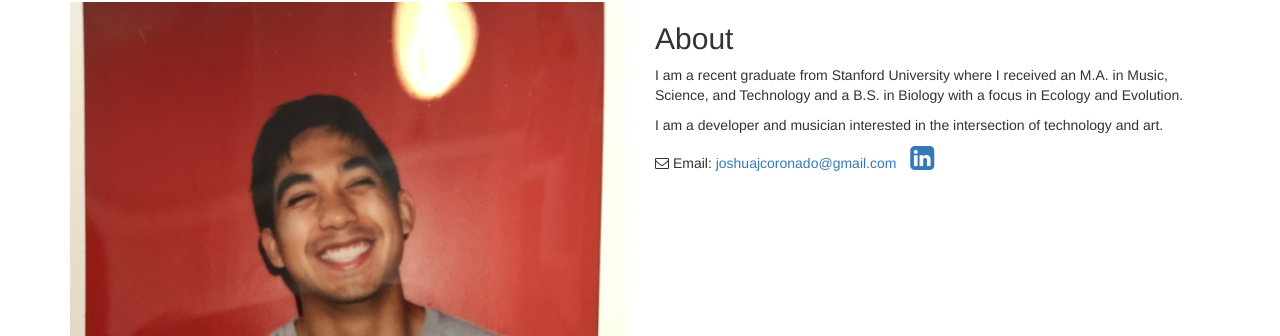
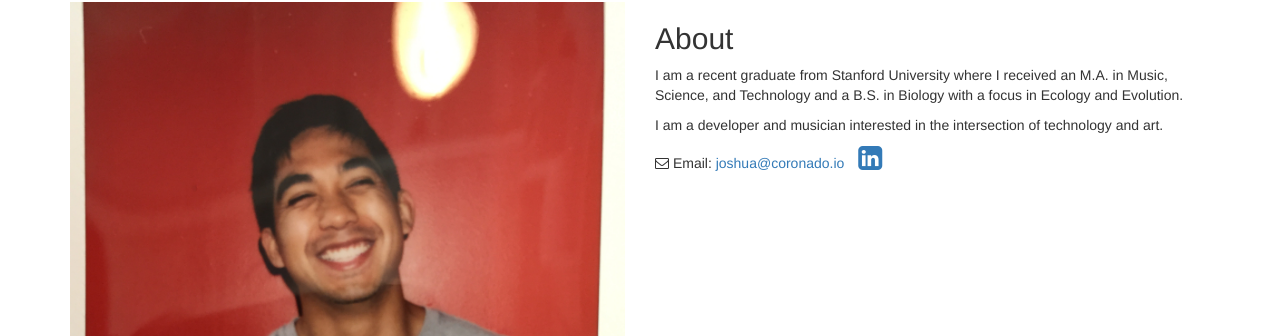
Before and after one commit to jjcorona/jjcorona.github.io, a Jekyll site: the page built from index.html, in a window 1280 px wide and 982 px high. Shown: the part 118-454 px from the top of the window. Built offline with Jekyll 4.4.1, drawn with Linux system fonts in a browser that asks for light colours.

Commit message:
Update index.html

```diff
--- a/index.html
+++ b/index.html
@@ -15,7 +15,7 @@ layout: default
         <ul class="list-unstyled list-inline list-social-icons">
             <li>
               <i class="fa fa-envelope-o"></i>
-              Email: <a href="mailto:joshuajcoronado@gmail.com">joshuajcoronado@gmail.com</a>
+              Email: <a href="mailto:joshua@coronado.io">joshua@coronado.io</a>
             </li>
             <li>
               <a href="https://www.linkedin.com/pub/joshua-coronado/38/324/20"><i class="fa fa-linkedin-square fa-2x"></i></a>
```
